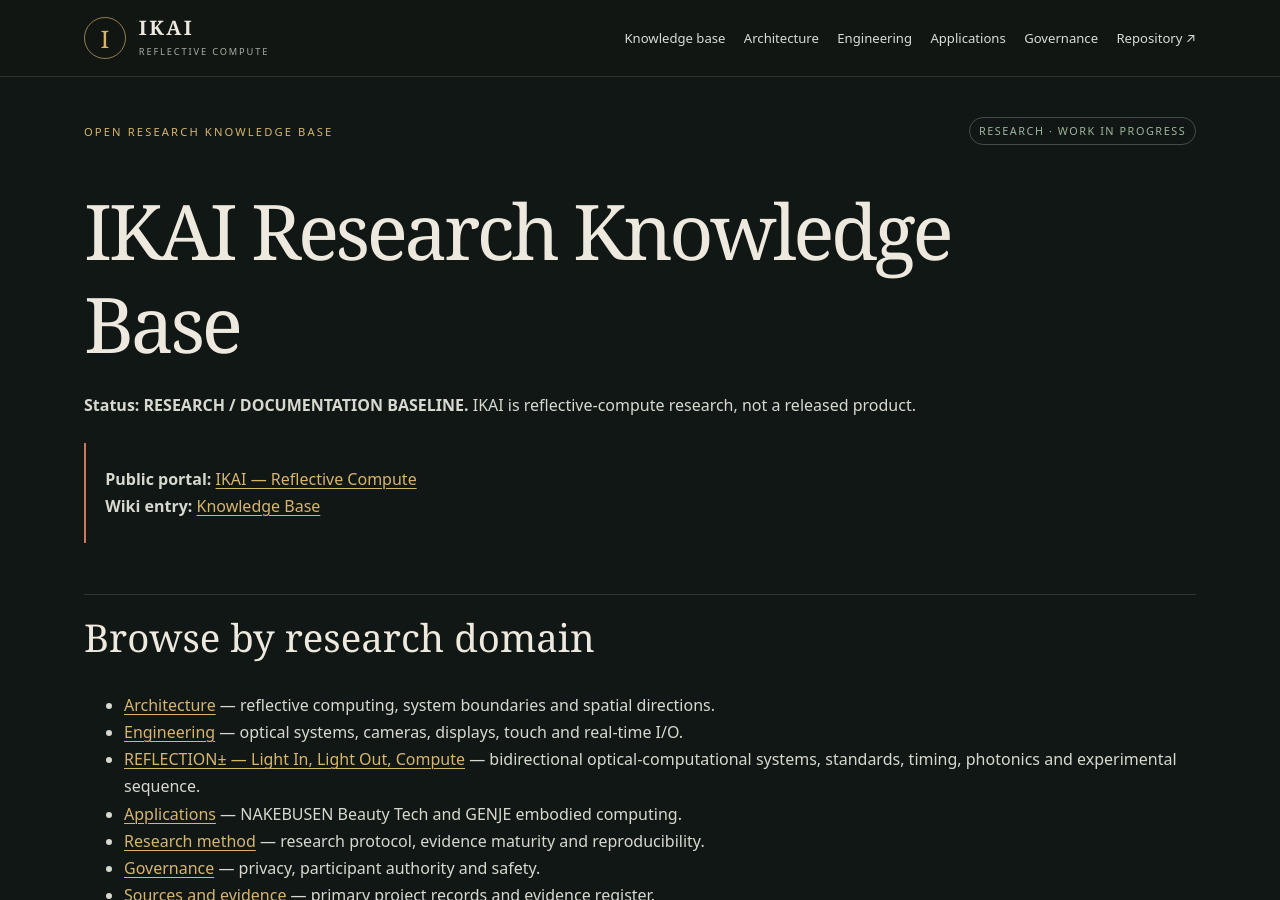
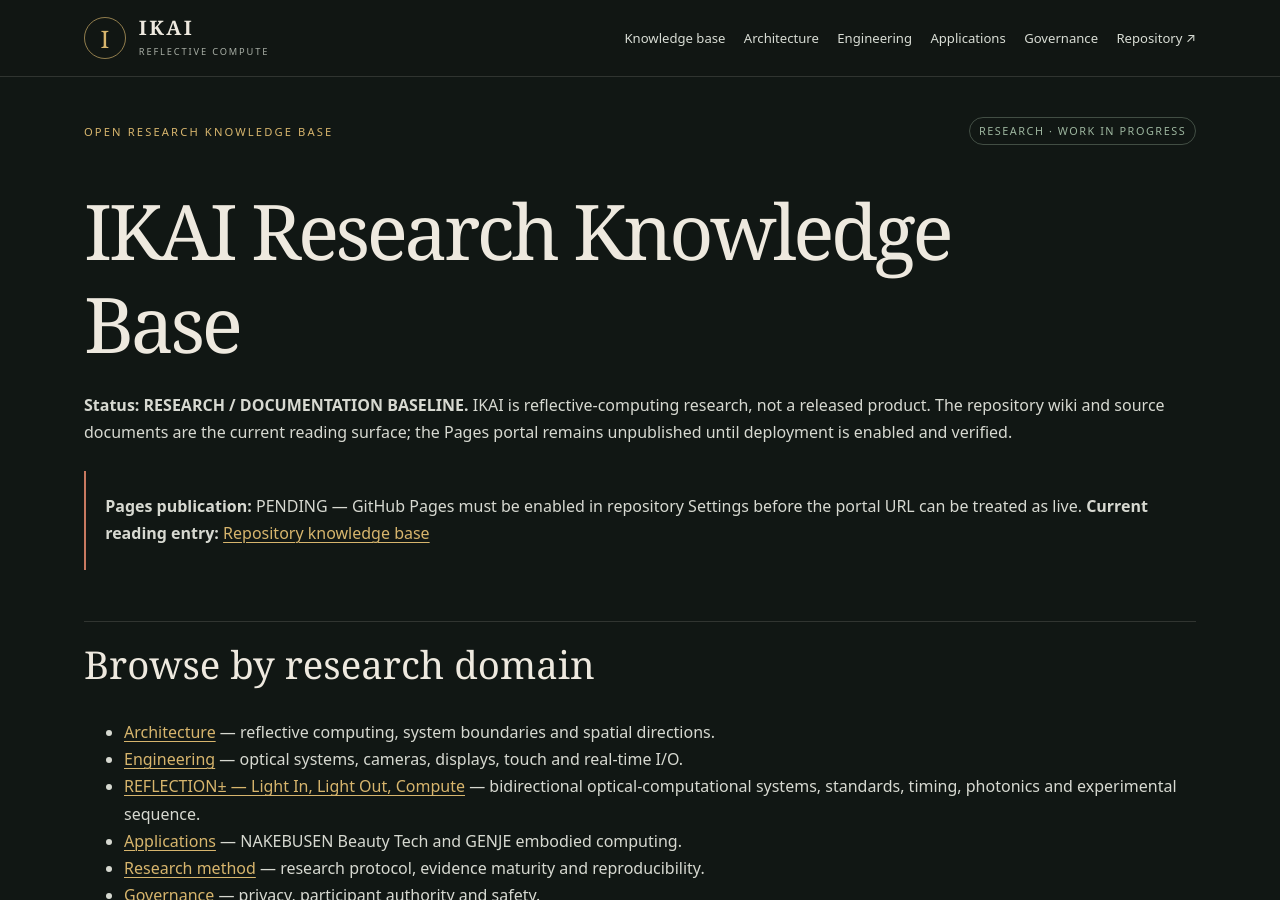
Before and after one commit to donfelohke/Ikai, a Jekyll site: the page built from docs/knowledge-base-index.md, in a window 1280 px wide and 900 px high. Built offline with Jekyll 4.4.1, drawn with Linux system fonts in a browser that asks for light colours; our own code applies the rules of GitHub Pages for plain Markdown files.

Commit message:
Clarify IKAI Pages publication state in knowledge index (#39)

```diff
--- a/docs/knowledge-base-index.md
+++ b/docs/knowledge-base-index.md
@@ -1,9 +1,9 @@
 # IKAI Research Knowledge Base
 
-**Status: RESEARCH / DOCUMENTATION BASELINE.** IKAI is reflective-compute research, not a released product.
+**Status: RESEARCH / DOCUMENTATION BASELINE.** IKAI is reflective-computing research, not a released product. The repository wiki and source documents are the current reading surface; the Pages portal remains unpublished until deployment is enabled and verified.
 
-> **Public portal:** [IKAI — Reflective Compute](https://donfelohke.github.io/Ikai/)
-> **Wiki entry:** [Knowledge Base](../wiki/)
+> **Pages publication:** PENDING — GitHub Pages must be enabled in repository Settings before the portal URL can be treated as live.
+> **Current reading entry:** [Repository knowledge base](../wiki/)
 
 ## Browse by research domain
 
```
